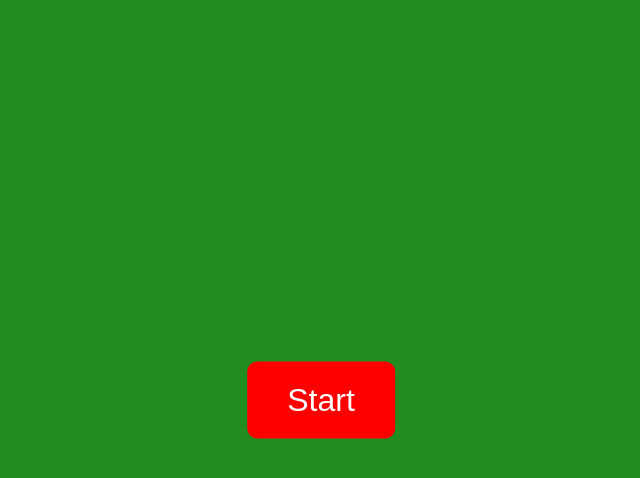
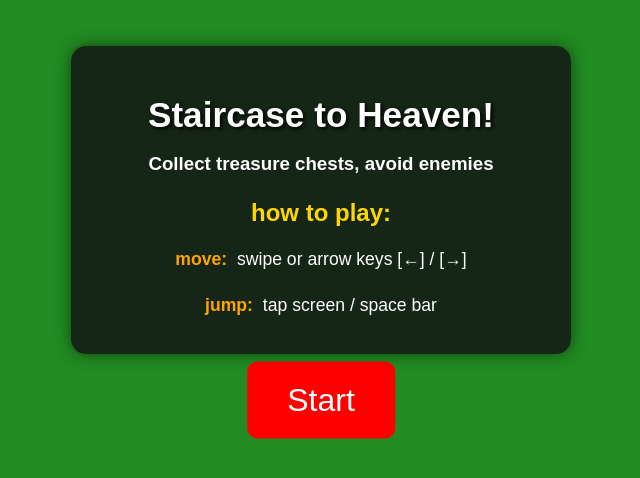
Before and after one commit to dtorst/staircase-to-heaven, a plain HTML site: page index.html in a window 1280 px wide. Shown: the whole page, without its empty margins (319-959 px from the left). Drawn offline with nearby package versions, Linux system fonts and the light colour scheme.

Commit message:
Adds instruction card

```diff
--- a/index.html
+++ b/index.html
@@ -7,6 +7,15 @@
     <link rel="stylesheet" href="style.css">
 </head>
 <body>
+    <div id="instructionCard">
+        <h1>Staircase to Heaven!</h1>
+        <h3>Collect treasure chests, avoid enemies</h3>
+        <p class="instruction-subtitle">how to play:</p>
+        <div class="instruction-controls">
+            <p><span class="control-action">move:</span> swipe or arrow keys [←] / [→]</p>
+            <p><span class="control-action">jump:</span> tap screen / space bar</p>
+        </div>
+    </div>
     <button id="startButton">Start</button>
     <canvas id="gameCanvas"></canvas>
 
--- a/script.js
+++ b/script.js
@@ -47,6 +47,7 @@ const keys = {
 const startButton = document.getElementById('startButton');
 const playAgainButton = document.getElementById('playAgainButton'); // New button reference
 const canvas = document.getElementById('gameCanvas');
+const instructionCard = document.getElementById('instructionCard'); // Added instruction card reference
 // Get score element (assuming it exists in HTML or create it if needed)
 let scoreElement = document.getElementById('score');
 if (!scoreElement) { // Create if doesn't exist (like before)
@@ -276,6 +277,7 @@ function startGame() {
     gameStarted = true;
     gameOverOverlay.classList.add('hidden');
     startButton.classList.add('hidden');
+    if(instructionCard) instructionCard.classList.add('hidden'); // Hide instruction card
     resetGame();
     clock.start();
 
--- a/style.css
+++ b/style.css
@@ -88,6 +88,7 @@ body {
     align-items: center;
     z-index: 10; /* Ensure it's above everything else */
     font-family: Arial, sans-serif;
+    text-align: center;
 }
 
 #gameOverOverlay.hidden {
@@ -105,6 +106,49 @@ body {
 #finalScoreText {
     font-size: 2em;
     text-align: center;
+}
+
+/* Instruction Card Styles */
+#instructionCard {
+    position: absolute;
+    top: 25%;
+    left: 50%;
+    transform: translate(-50%, -50%);
+    background-color: rgba(20, 20, 20, 0.85);
+    color: white;
+    padding: 25px;
+    border-radius: 15px;
+    text-align: center;
+    z-index: 6; /* Above startButton (1) & floatingText (5), below gameOverOverlay (10) */
+    font-family: 'Arial', sans-serif;
+    width: 90%;
+    max-width: 450px;
+    box-shadow: 0 0 15px rgba(0,0,0,0.5);
+}
+
+#instructionCard h1 {
+    font-size: 2.2em;
+    margin-bottom: 15px;
+    text-shadow: 2px 2px 4px black;
+}
+
+#instructionCard .instruction-subtitle {
+    font-size: 1.5em;
+    font-weight: bold;
+    margin-bottom: 15px;
+    color: #FFD700; /* Gold */
+}
+
+#instructionCard .instruction-controls p {
+    font-size: 1.1em;
+    margin-bottom: 10px;
+    line-height: 1.6;
+}
+
+#instructionCard .instruction-controls p .control-action {
+    font-weight: bold;
+    color: #FFA500; /* Orange */
+    margin-right: 5px;
 }
 
 /* Generic hidden class */
```
